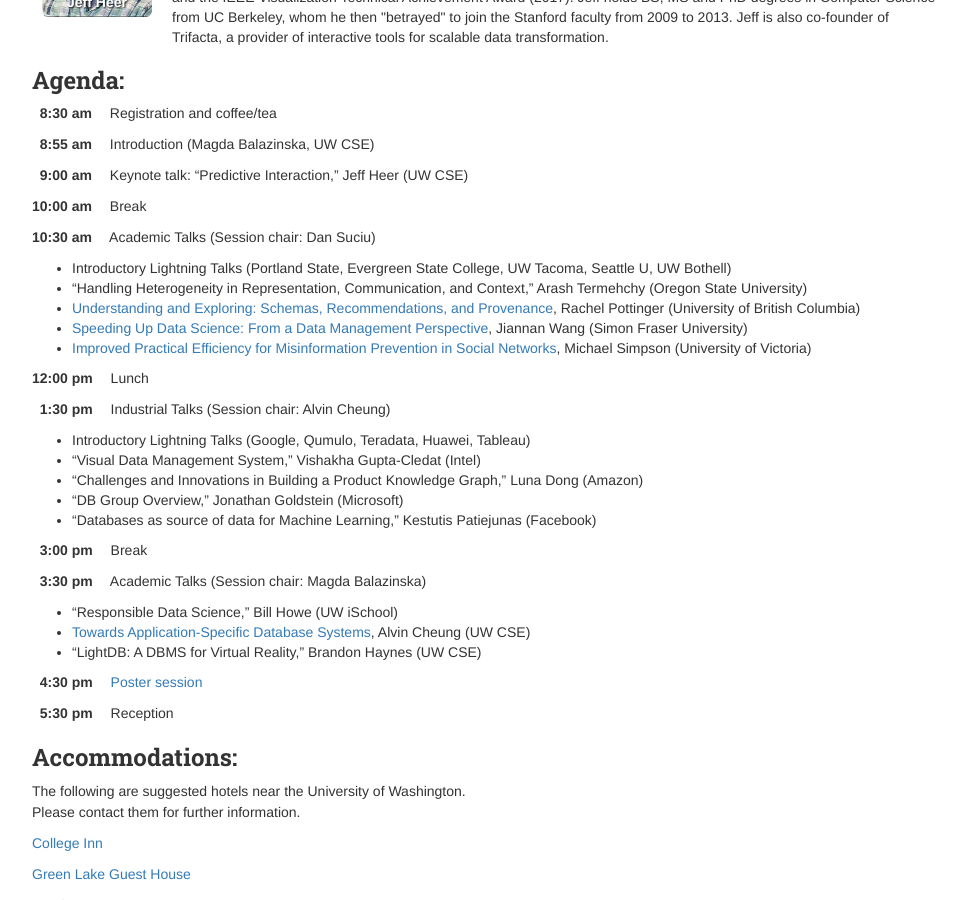
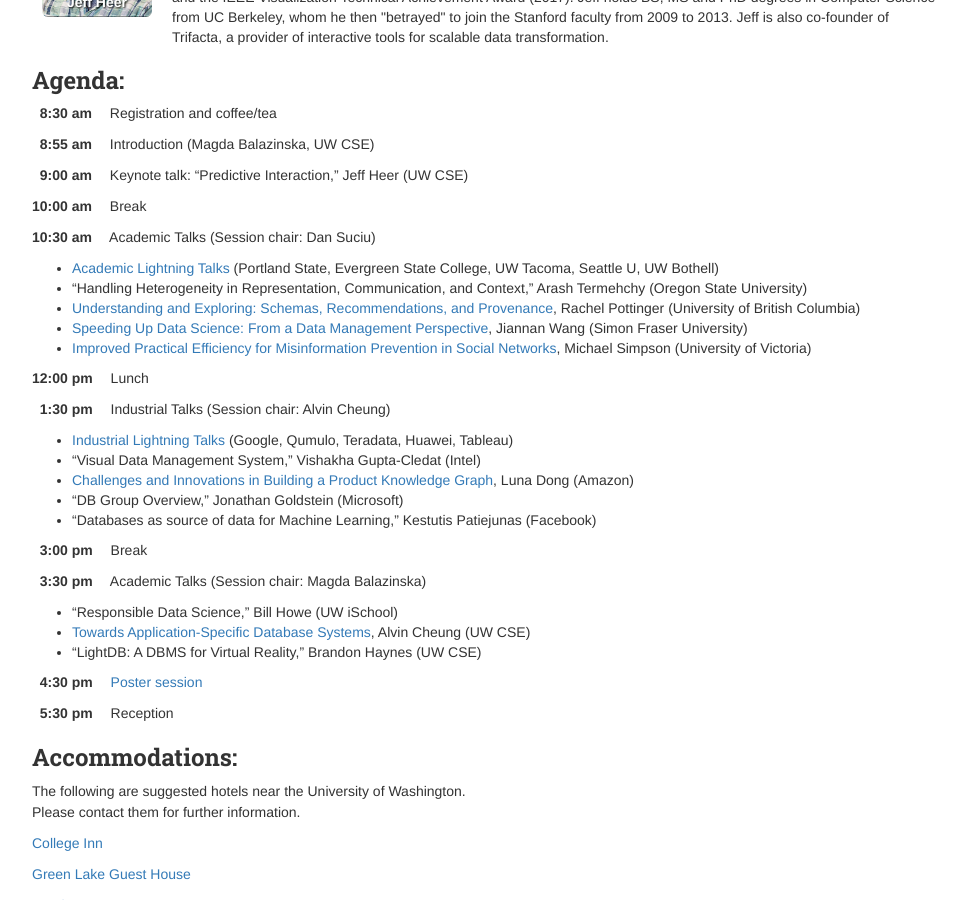
Before and after one commit to uwdb/website, a Jekyll site: the page built from events/database_day/2018/database_day_2018.markdown, in a window 1280 px wide and 900 px high, scrolled down 973 px. Shown: the whole window, without its empty margins (123-1089 px from the left). Built offline with Jekyll 4.4.1, drawn with Linux system fonts in a browser that asks for light colours; nearby versions of some CDN libraries.

Commit message:
Uploaded some more NWDS 2018 db day slides

```diff
--- a/events/database_day/2018/database_day_2018.markdown
+++ b/events/database_day/2018/database_day_2018.markdown
@@ -66,7 +66,7 @@
 
 **10:30 am&emsp;** Academic Talks (Session chair: Dan Suciu)
 
-* Introductory Lightning Talks (Portland State, Evergreen State College, UW Tacoma, Seattle U, UW Bothell)
+* [Academic Lightning Talks](slides/NWDS-2018-Academics-Short.pdf) (Portland State, Evergreen State College, UW Tacoma, Seattle U, UW Bothell)
 * "Handling Heterogeneity in Representation, Communication, and Context," Arash Termehchy (Oregon State University)
 * [Understanding and Exploring: Schemas, Recommendations, and Provenance](slides/rachel.pdf), Rachel Pottinger (University of British Columbia)
 * [Speeding Up Data Science: From a Data Management Perspective](slides/jiannan.pdf), Jiannan Wang (Simon Fraser University)
@@ -77,9 +77,9 @@
 
 **&nbsp;&nbsp;1:30 pm&emsp;** Industrial Talks (Session chair: Alvin Cheung)
 
-* Introductory Lightning Talks (Google, Qumulo, Teradata, Huawei, Tableau)
+* [Industrial Lightning Talks](slides/NWDS-2018-Industrial-Short.pdf) (Google, Qumulo, Teradata, Huawei, Tableau)
 * "Visual Data Management System," Vishakha Gupta-Cledat (Intel)
-* "Challenges and Innovations in Building a Product Knowledge Graph," Luna Dong (Amazon)
+* [Challenges and Innovations in Building a Product Knowledge Graph](slides/luna_productgraph.pdf), Luna Dong (Amazon)
 * "DB Group Overview," Jonathan Goldstein (Microsoft)
 * "Databases as source of data for Machine Learning," Kestutis Patiejunas (Facebook)
 
```
Also changed, not shown: 3 other files.
